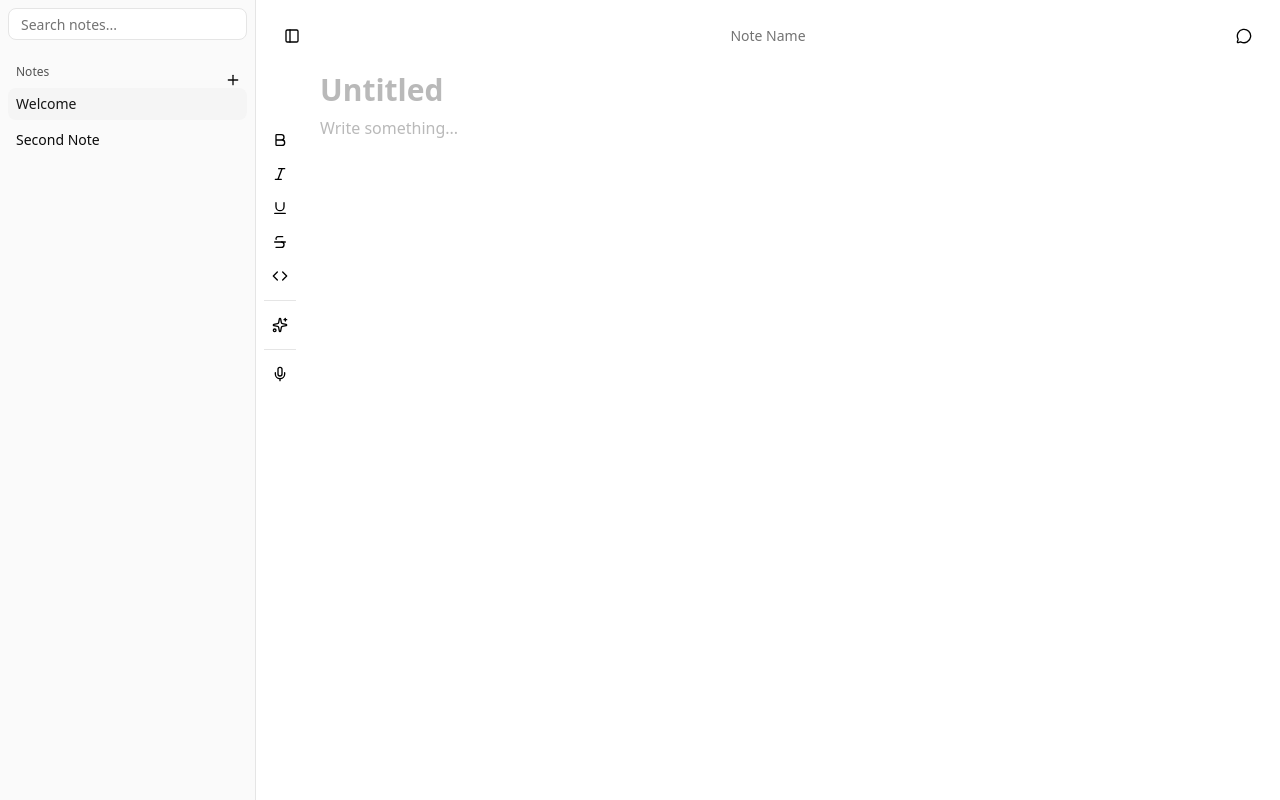
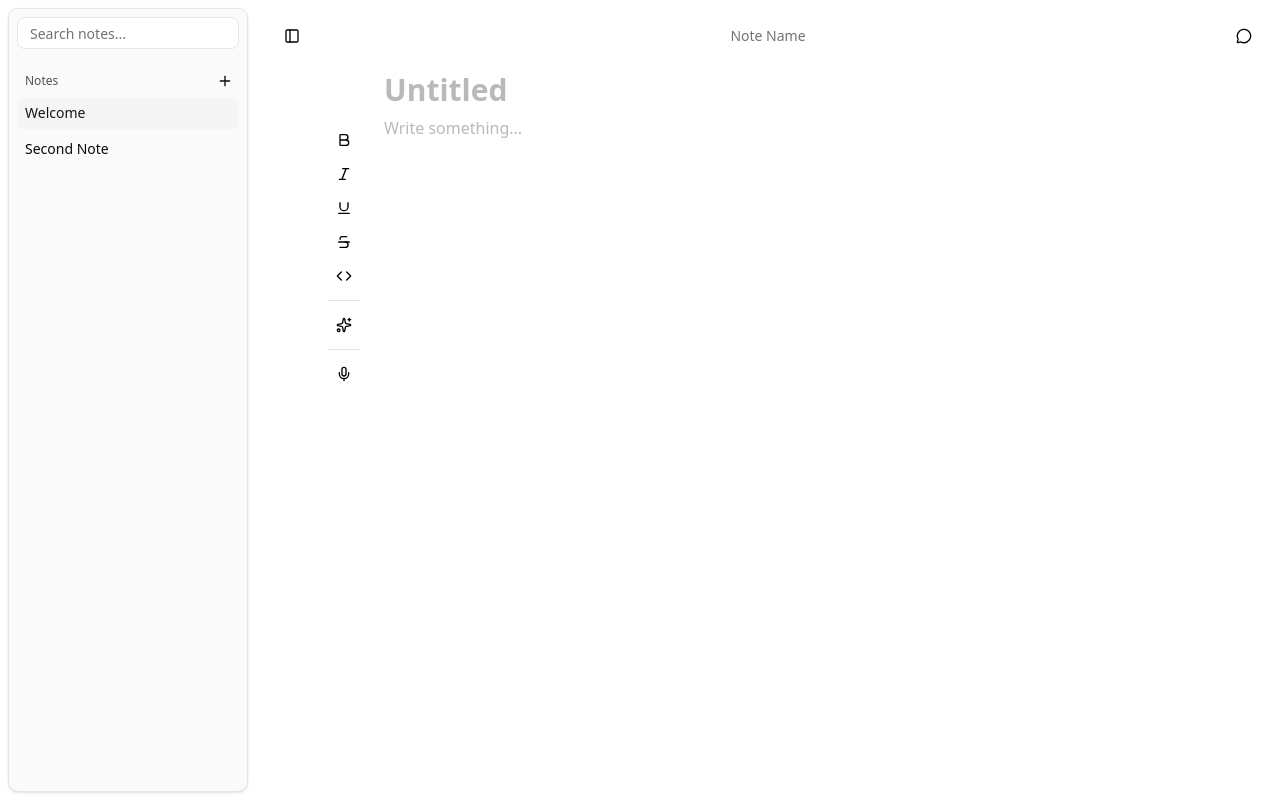
Before and after one commit to ryandotelliott/zen-notes, a Next.js app: page / in a window 1280 px wide. Built offline with nearby package versions, Linux system fonts and the light colour scheme.

Commit message:
Tweak sidebar styles

```diff
--- a/src/app/page.tsx
+++ b/src/app/page.tsx
@@ -3,7 +3,7 @@
 export default function Home() {
   return (
     <div className="flex min-h-0 flex-1 flex-col">
-      <EditorBody className="mx-auto min-h-0 w-full max-w-6xl flex-1 overflow-hidden" />
+      <EditorBody className="mx-auto min-h-0 w-full max-w-4xl flex-1 overflow-hidden" />
     </div>
   );
 }
--- a/src/components/notes-sidebar.tsx
+++ b/src/components/notes-sidebar.tsx
@@ -4,7 +4,6 @@
 import {
   Sidebar,
   SidebarContent,
-  SidebarFooter,
   SidebarGroup,
   SidebarGroupAction,
   SidebarGroupContent,
@@ -14,8 +13,6 @@
   SidebarMenu,
   SidebarMenuButton,
   SidebarMenuItem,
-  SidebarRail,
-  SidebarSeparator,
 } from '@/components/ui/sidebar';
 import { Button } from '@/components/ui/button';
 import { Plus } from 'lucide-react';
@@ -33,7 +30,7 @@
   };
 
   return (
-    <Sidebar side="left" variant="sidebar" collapsible="offcanvas" className="border-r border-sidebar-border">
+    <Sidebar side="left" variant="floating" collapsible="offcanvas" className="">
       <SidebarHeader>
         <SidebarInput placeholder="Search notes..." />
       </SidebarHeader>
@@ -41,10 +38,8 @@
       <SidebarContent>
         <SidebarGroup>
           <SidebarGroupLabel>Notes</SidebarGroupLabel>
-          <SidebarGroupAction asChild>
-            <Button size="icon" variant="ghost" onClick={handleAdd} aria-label="New note">
-              <Plus />
-            </Button>
+          <SidebarGroupAction>
+            <Plus />
           </SidebarGroupAction>
           <SidebarGroupContent>
             <SidebarMenu>
--- a/src/components/ui/sidebar.tsx
+++ b/src/components/ui/sidebar.tsx
@@ -396,7 +396,7 @@
       data-slot="sidebar-group-action"
       data-sidebar="group-action"
       className={cn(
-        'absolute top-3.5 right-3 flex aspect-square w-5 items-center justify-center rounded-md p-0 text-sidebar-foreground ring-sidebar-ring outline-hidden transition-transform hover:bg-sidebar-accent hover:text-sidebar-accent-foreground focus-visible:ring-2 [&>svg]:size-4 [&>svg]:shrink-0',
+        'absolute top-3.5 right-3 flex aspect-square w-5 cursor-pointer items-center justify-center rounded-md p-0 text-sidebar-foreground ring-sidebar-ring outline-hidden transition-transform hover:bg-sidebar-accent hover:text-sidebar-accent-foreground focus-visible:ring-2 [&>svg]:size-4 [&>svg]:shrink-0',
         // Increases the hit area of the button on mobile.
         'after:absolute after:-inset-2 md:after:hidden',
         'group-data-[collapsible=icon]:hidden',
@@ -441,7 +441,7 @@
 }
 
 const sidebarMenuButtonVariants = cva(
-  'peer/menu-button flex w-full items-center gap-2 overflow-hidden rounded-md p-2 text-left text-sm outline-hidden ring-sidebar-ring transition-[width,height,padding] hover:bg-sidebar-accent hover:text-sidebar-accent-foreground focus-visible:ring-2 active:bg-sidebar-accent active:text-sidebar-accent-foreground disabled:pointer-events-none disabled:opacity-50 group-has-data-[sidebar=menu-action]/menu-item:pr-8 aria-disabled:pointer-events-none aria-disabled:opacity-50 data-[active=true]:bg-sidebar-accent data-[active=true]:font-medium data-[active=true]:text-sidebar-accent-foreground data-[state=open]:hover:bg-sidebar-accent data-[state=open]:hover:text-sidebar-accent-foreground group-data-[collapsible=icon]:size-8! group-data-[collapsible=icon]:p-2! [&>span:last-child]:truncate [&>svg]:size-4 [&>svg]:shrink-0',
+  'peer/menu-button flex w-full items-center gap-2 overflow-hidden rounded-md p-2 text-left text-sm outline-hidden ring-sidebar-ring transition-[width,height,padding] hover:bg-sidebar-accent hover:text-sidebar-accent-foreground focus-visible:ring-2 active:bg-sidebar-accent active:text-sidebar-accent-foreground disabled:pointer-events-none disabled:opacity-50 group-has-data-[sidebar=menu-action]/menu-item:pr-8 aria-disabled:pointer-events-none aria-disabled:opacity-50 data-[active=true]:bg-sidebar-accent data-[active=true]:font-medium data-[active=true]:text-sidebar-accent-foreground data-[state=open]:hover:bg-sidebar-accent data-[state=open]:hover:text-sidebar-accent-foreground group-data-[collapsible=icon]:size-8! group-data-[collapsible=icon]:p-2! [&>span:last-child]:truncate [&>svg]:size-4 [&>svg]:shrink-0 cursor-pointer',
   {
     variants: {
       variant: {
@@ -523,7 +523,7 @@
       data-slot="sidebar-menu-action"
       data-sidebar="menu-action"
       className={cn(
-        'absolute top-1.5 right-1 flex aspect-square w-5 items-center justify-center rounded-md p-0 text-sidebar-foreground ring-sidebar-ring outline-hidden transition-transform peer-hover/menu-button:text-sidebar-accent-foreground hover:bg-sidebar-accent hover:text-sidebar-accent-foreground focus-visible:ring-2 [&>svg]:size-4 [&>svg]:shrink-0',
+        'absolute top-1.5 right-1 flex aspect-square w-5 cursor-pointer items-center justify-center rounded-md p-0 text-sidebar-foreground ring-sidebar-ring outline-hidden transition-transform peer-hover/menu-button:text-sidebar-accent-foreground hover:bg-sidebar-accent hover:text-sidebar-accent-foreground focus-visible:ring-2 [&>svg]:size-4 [&>svg]:shrink-0',
         // Increases the hit area of the button on mobile.
         'after:absolute after:-inset-2 md:after:hidden',
         'peer-data-[size=sm]/menu-button:top-1',
```
